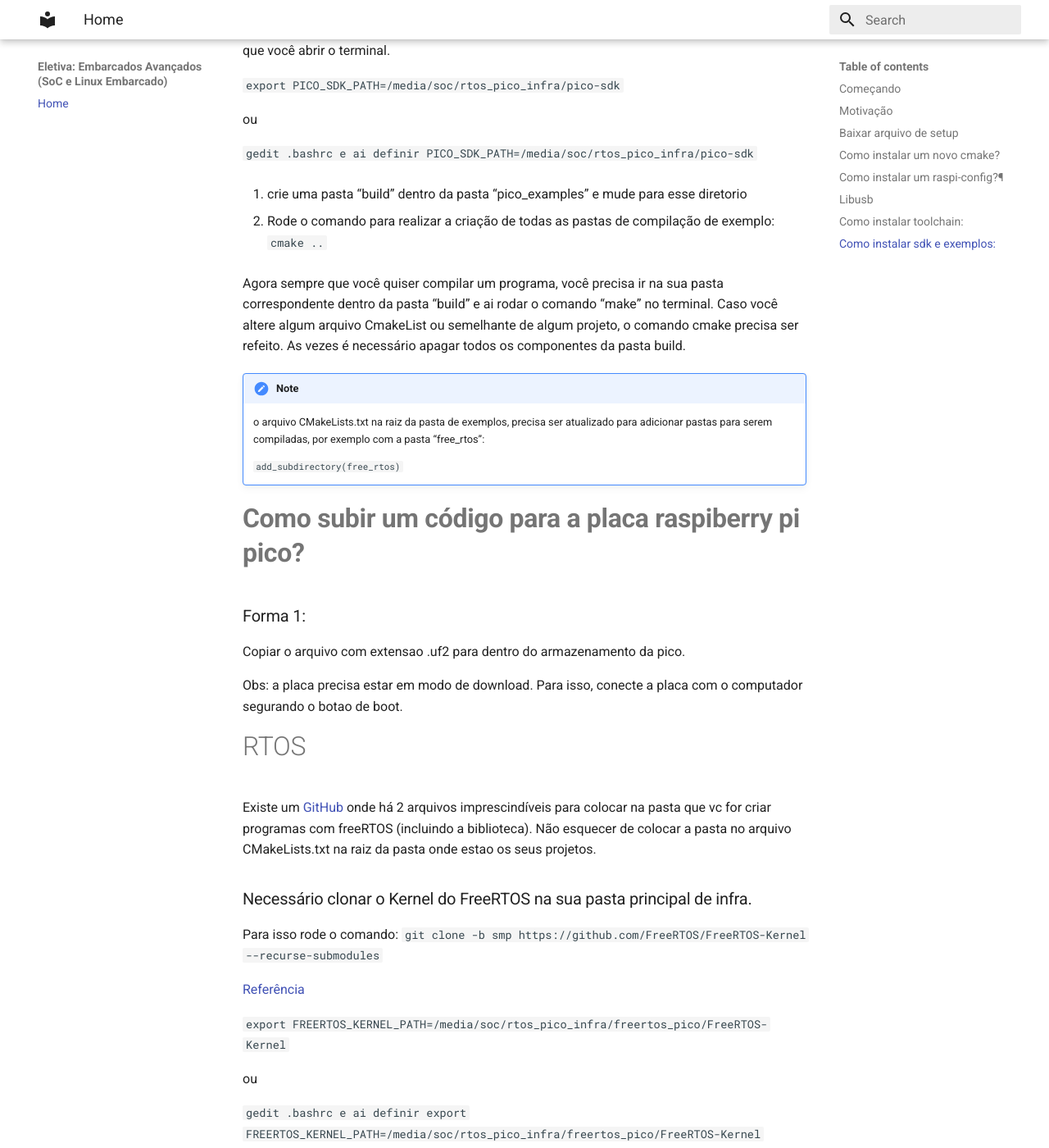
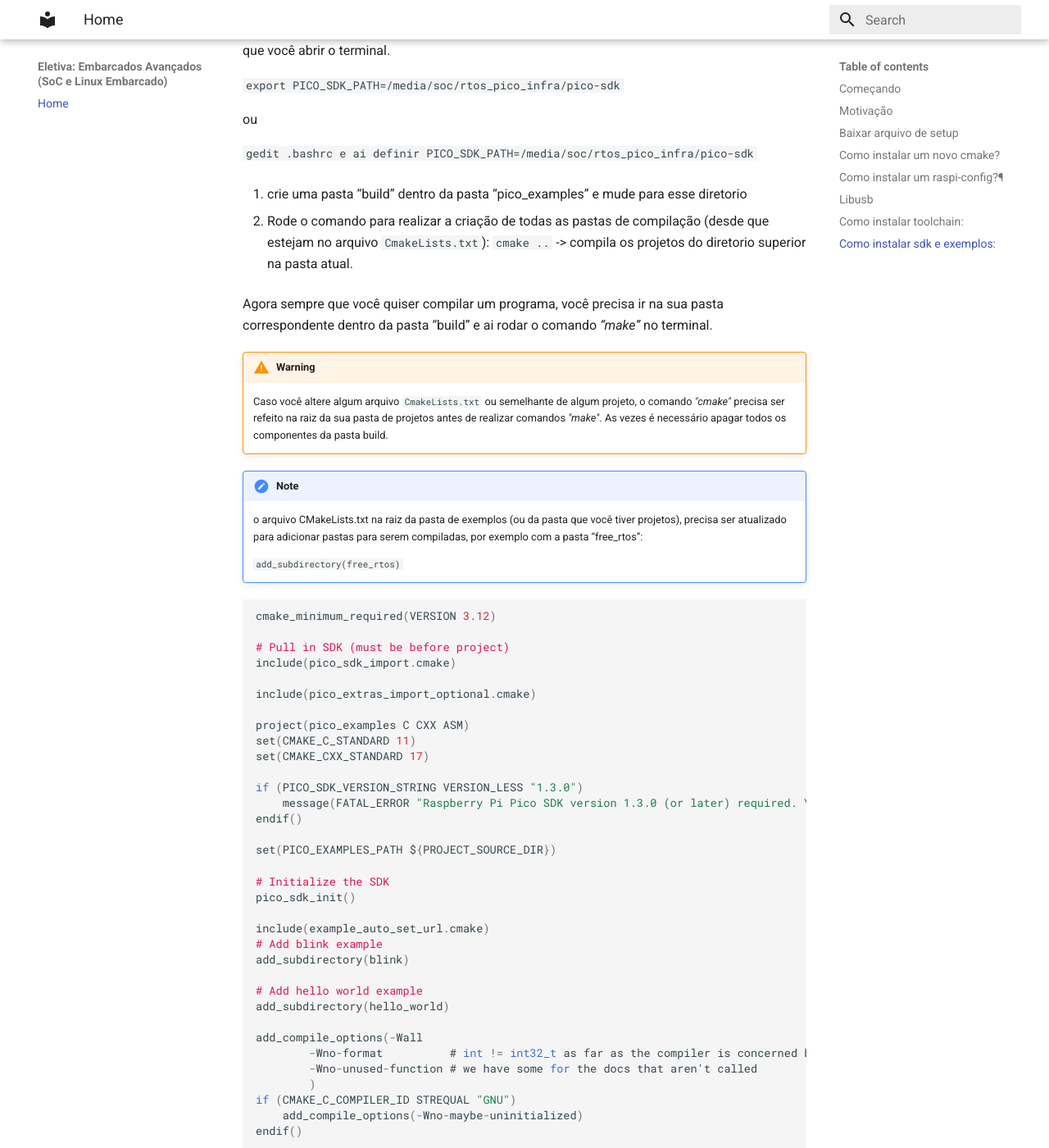
Before and after one commit to danielminson/Tutorial_freertos_pi_pico, an MkDocs documentation site: the page built from docs-src/index.md, in a window 1280 px wide and 1400 px high, scrolled down 2755 px. Shown: the whole window at 82% size. Built offline with MkDocs 1.6.1 and Material for MkDocs 9.7.7, drawn with Linux system fonts in a browser that asks for light colours; some of the changed text lies outside the part shown.

Commit message:
Update index.md

````diff
--- a/docs-src/index.md
+++ b/docs-src/index.md
@@ -92,15 +92,61 @@ ou
 
 
 
-2. Rode o comando para realizar a criação de todas as pastas de compilação de exemplo:
-`cmake ..`
+2. Rode o comando para realizar a criação de todas as pastas de compilação (desde que estejam no arquivo `CmakeLists.txt`):
+`cmake ..` -> compila os projetos do diretorio superior na pasta atual.
 
-Agora sempre que você quiser compilar um programa, você precisa ir na sua pasta correspondente dentro da pasta “build” e ai rodar o comando “make” no terminal. Caso você altere algum arquivo CmakeList ou semelhante de algum projeto, o comando cmake precisa ser refeito. As vezes é necessário apagar todos os componentes da pasta build.
+Agora sempre que você quiser compilar um programa, você precisa ir na sua pasta correspondente dentro da pasta “build” e ai rodar o comando *“make”* no terminal.
+
+!!! warning
+    Caso você altere algum arquivo `CmakeLists.txt` ou semelhante de algum projeto, o comando *"cmake"* precisa ser refeito na raiz da sua pasta de projetos antes de realizar comandos *"make"*. As vezes é necessário apagar todos os componentes da pasta build.
+
 
 !!! note
-    o arquivo CMakeLists.txt na raiz da pasta de exemplos, precisa ser atualizado para adicionar pastas para serem compiladas, por exemplo com a pasta “free_rtos”:
+    o arquivo CMakeLists.txt na raiz da pasta de exemplos (ou da pasta que você tiver projetos), precisa ser atualizado para adicionar pastas para serem compiladas, por exemplo com a pasta “free_rtos”:
 
     `add_subdirectory(free_rtos)`
+
+```c
+cmake_minimum_required(VERSION 3.12)
+
+# Pull in SDK (must be before project)
+include(pico_sdk_import.cmake)
+
+include(pico_extras_import_optional.cmake)
+
+project(pico_examples C CXX ASM)
+set(CMAKE_C_STANDARD 11)
+set(CMAKE_CXX_STANDARD 17)
+
+if (PICO_SDK_VERSION_STRING VERSION_LESS "1.3.0")
+    message(FATAL_ERROR "Raspberry Pi Pico SDK version 1.3.0 (or later) required. Your version is ${PICO_SDK_VERSION_STRING}")
+endif()
+
+set(PICO_EXAMPLES_PATH ${PROJECT_SOURCE_DIR})
+
+# Initialize the SDK
+pico_sdk_init()
+
+include(example_auto_set_url.cmake)
+# Add blink example
+add_subdirectory(blink)
+
+# Add hello world example
+add_subdirectory(hello_world)
+
+add_compile_options(-Wall
+        -Wno-format          # int != int32_t as far as the compiler is concerned because gcc has int32_t as long int
+        -Wno-unused-function # we have some for the docs that aren't called
+        )
+if (CMAKE_C_COMPILER_ID STREQUAL "GNU")
+    add_compile_options(-Wno-maybe-uninitialized)
+endif()
+
+add_subdirectory(free_rtos_v2)
+
+```
+
+
 
 
 # **Como subir um código para a placa raspiberry pi pico?**
````
Also changed, not shown: other parts of docs-src/index.md (+2 -2 lines).
